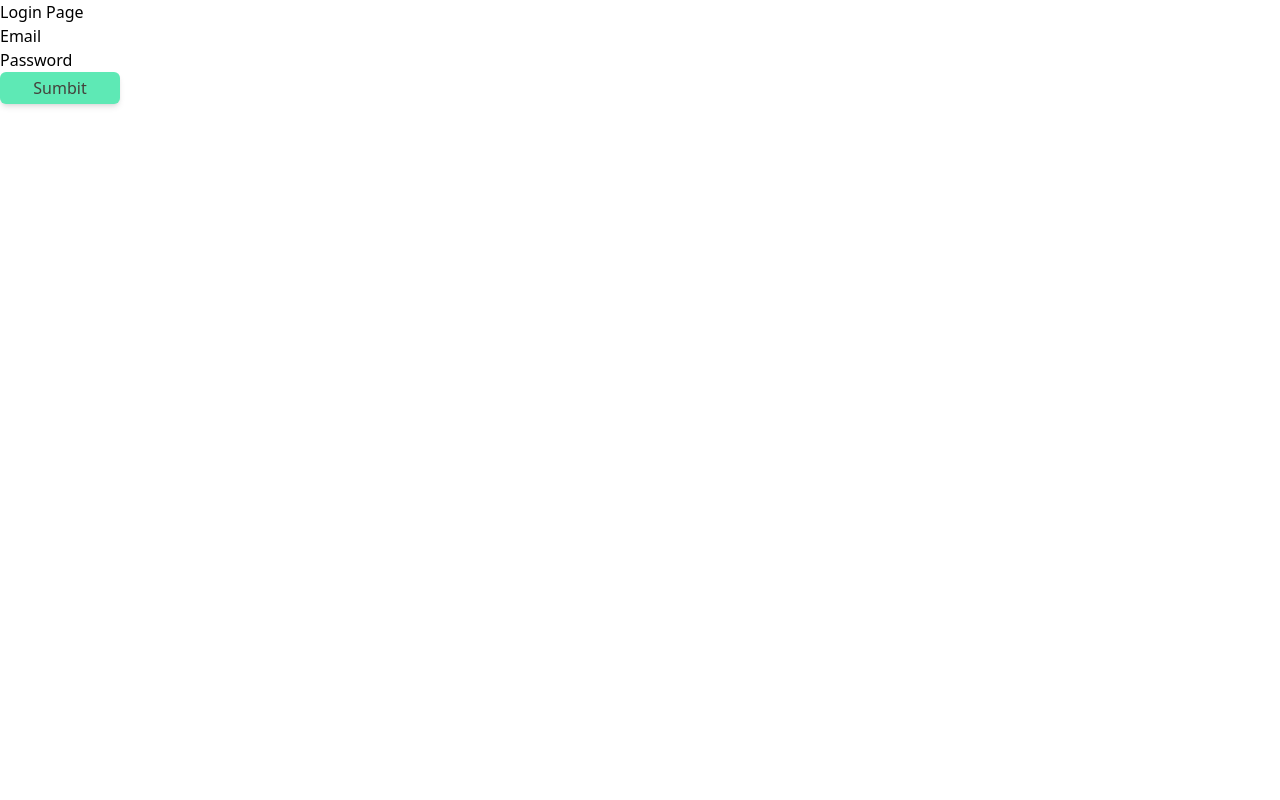
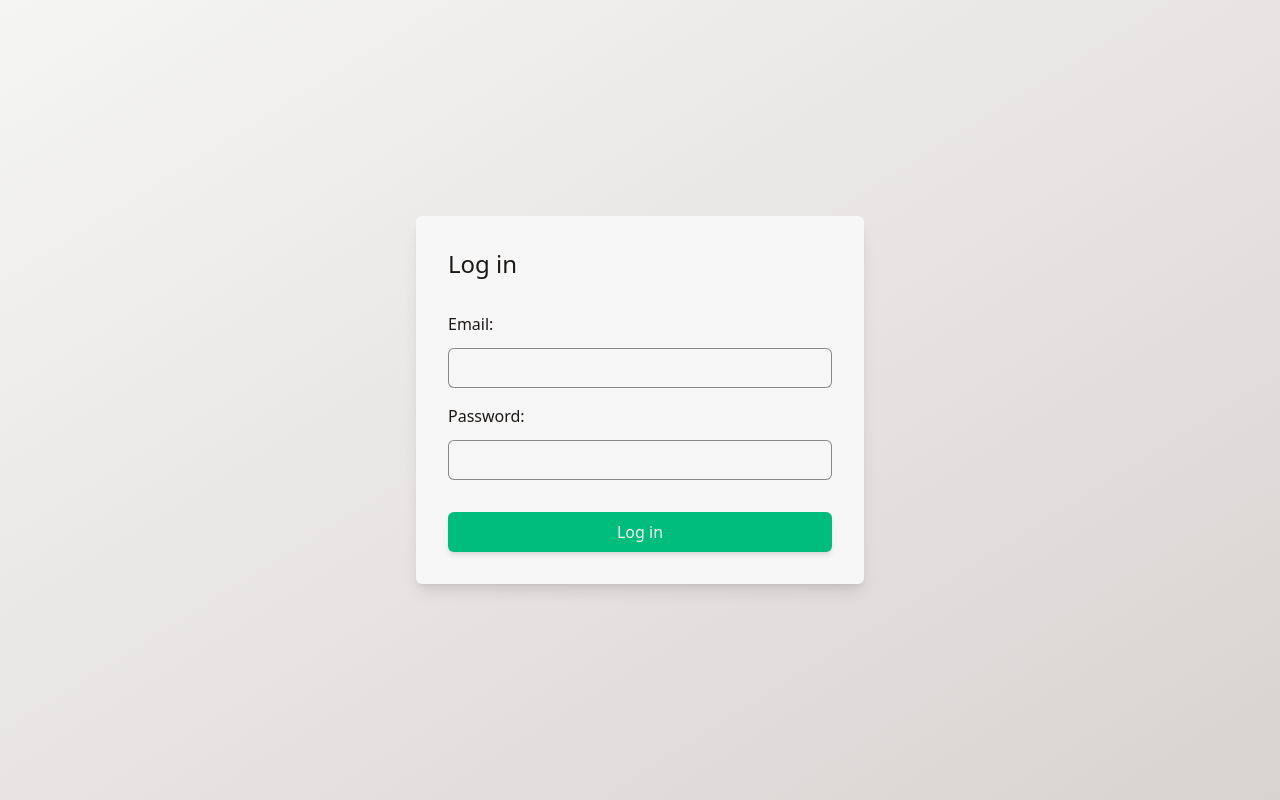
Before and after one commit to JanC02/notes-app-frontend, a React (Vite) app: page /login in a window 1280 px wide. Built offline with nearby package versions, Linux system fonts and the light colour scheme; no server answers.

Commit message:
add proper auth form

```diff
--- a/src/components/AuthForm.tsx
+++ b/src/components/AuthForm.tsx
@@ -6,9 +6,13 @@ import Spinner from "./ui/Spinner";
 
 interface AuthFormProps {
     submitFunction: (email: string, password: string) => void;
+    formTitle: string;
+    buttonText: string;
+    activeText: string;
+    isRegistration?: boolean;
 };
 
-export default function AuthForm({ submitFunction }: AuthFormProps) {
+export default function AuthForm({ submitFunction, formTitle, buttonText, activeText, isRegistration = false }: AuthFormProps) {
     const {
         value: emailValue,
         error: emailError,
@@ -28,26 +32,33 @@ export default function AuthForm({ submitFunction }: AuthFormProps) {
     const handleSubmit = (e: FormEvent) => {
         e.preventDefault();
 
-        if (isEmailValid && isPasswordValid) {
+        if (!isRegistration || (isEmailValid && isPasswordValid)) {
             submitFunction(emailValue, passwordValue);
         }
     };
 
     const isLoading = useSelector((state: RootState) => state.auth.isLoading);
+    const error = useSelector((state: RootState) => state.auth.error);
 
-    return <form onSubmit={handleSubmit}>
-        <div>
-            <label htmlFor="email">Email</label>
-            <input id="email" type="email" name="email" value={emailValue} onChange={(e: ChangeEvent<HTMLInputElement>) => handleEmailChange(e.target.value)} onBlur={handleEmailTouch} required />
-            { emailError && <span className="text-red-400">Invalid email</span> }
+    return <form onSubmit={handleSubmit} className="rounded-md shadow-lg w-md m-6 p-8 bg-[#f7f7f7] text-stone-900 flex flex-col">
+        <h2 className="text-2xl font-medium mb-8">{formTitle}</h2>
+        <div className="flex flex-col gap-y-4 mb-8">
+            <div className="flex flex-col gap-y-3">
+                <label htmlFor="email">Email:</label>
+                <input className={`h-10 rounded-md bg-[#f7f7f7] p-4 border ${isRegistration && emailError ? 'border-red-500' : 'border-stone-700/60'}`} autoComplete="on" id="email" type="email" name="email" value={emailValue} onChange={(e: ChangeEvent<HTMLInputElement>) => handleEmailChange(e.target.value)} onBlur={handleEmailTouch} required />
+                { isRegistration && emailError && <span className="text-red-500">Invalid email address</span> }
+            </div>
+            <div className="flex flex-col gap-y-3">
+                <label htmlFor="password">Password:</label>
+                <input className={`h-10 rounded-md bg-[#f7f7f7] p-4 border ${isRegistration && passwordError ? 'border-red-500' : 'border-stone-700/60'}`} autoComplete="on" id="password" type="password" name="password" value={passwordValue} onChange={(e: ChangeEvent<HTMLInputElement>) => handlePasswordChange(e.currentTarget.value)} onBlur={handlePasswordTouch} required />
+                    { isRegistration && passwordError && <span className="text-red-500">Invalid password</span> }
+            </div>
+            { error &&  <div className="flex flex-col gap-y-3">
+                <p className="text-red-500">{error}</p>
+            </div> }
         </div>
-        <div>
-            <label htmlFor="password">Password</label>
-            <input id="password" type="password" name="password" value={passwordValue} onChange={(e: ChangeEvent<HTMLInputElement>) => handlePasswordChange(e.currentTarget.value)} onBlur={handlePasswordTouch} required />
-                { passwordError && <span className="text-red-400">Invalid password</span> }
-        </div>
-        <button disabled={!isEmailValid || !isPasswordValid} className="flex gap-x-1 py-1 px-3 w-30 justify-center bg-emerald-300 text-stone-700 font-medium shadow-md rounded-md cursor-pointer disabled:cursor-not-allowed">
-            { isLoading ? <>Submitting... <Spinner className="text-stone-700"/></> : 'Sumbit'}
+        <button disabled={isRegistration && (!isEmailValid || !isPasswordValid)} className="flex gap-x-3 py-2 px-4 justify-center items-center bg-emerald-500 text-stone-100 font-medium shadow-md rounded-md cursor-pointer disabled:cursor-not-allowed">
+            { isLoading ? <>{activeText} <Spinner className="text-stone-100 w-4 h-4"/></> : buttonText }
         </button>
     </form>
 }
--- /dev/null
+++ b/src/components/AuthPagesContainer.tsx
@@ -0,0 +1,7 @@
+import type { ReactNode } from "react";
+
+export default function AuthPagesContainer({ children }: { children: ReactNode }) {
+    return <div className="h-screen flex justify-center items-center bg-linear-to-br from-stone-100 via-stone-200 to-stone-300">
+        {children}
+    </div>
+}
--- a/src/pages/Login.tsx
+++ b/src/pages/Login.tsx
@@ -2,6 +2,7 @@ import AuthForm from "../components/AuthForm";
 import { useDispatch } from "react-redux";
 import { login } from "../store/slices/auth";
 import { type AppDispatch } from "../store/store";
+import AuthPagesContainer from "../components/AuthPagesContainer";
 
 export default function LoginPage() {
     const dispatch = useDispatch<AppDispatch>();
@@ -10,8 +11,7 @@ export default function LoginPage() {
         dispatch(login({ email, password }));
     };
 
-    return <div>
-        Login Page
-        <AuthForm submitFunction={handleLogin} />
-    </div>
+    return <AuthPagesContainer>
+        <AuthForm submitFunction={handleLogin} formTitle="Log in" buttonText="Log in" activeText="Loggin in..." />
+    </AuthPagesContainer>
 }
--- a/src/pages/Register.tsx
+++ b/src/pages/Register.tsx
@@ -3,6 +3,7 @@ import { useDispatch } from "react-redux";
 import { register } from "../store/slices/auth";
 import { type AppDispatch } from "../store/store";
 import { useNavigate } from "react-router-dom";
+import AuthPagesContainer from "../components/AuthPagesContainer";
 
 export default function RegisterPage() {
     const dispatch = useDispatch<AppDispatch>();
@@ -16,8 +17,7 @@ export default function RegisterPage() {
         }
     };
 
-    return <div>
-        Register Page
-        <AuthForm submitFunction={handleRegister} />
-    </div>
+    return <AuthPagesContainer>
+            <AuthForm submitFunction={handleRegister} formTitle="Register" buttonText="Register" activeText="Submitting..." isRegistration />
+        </AuthPagesContainer>
 }
```
